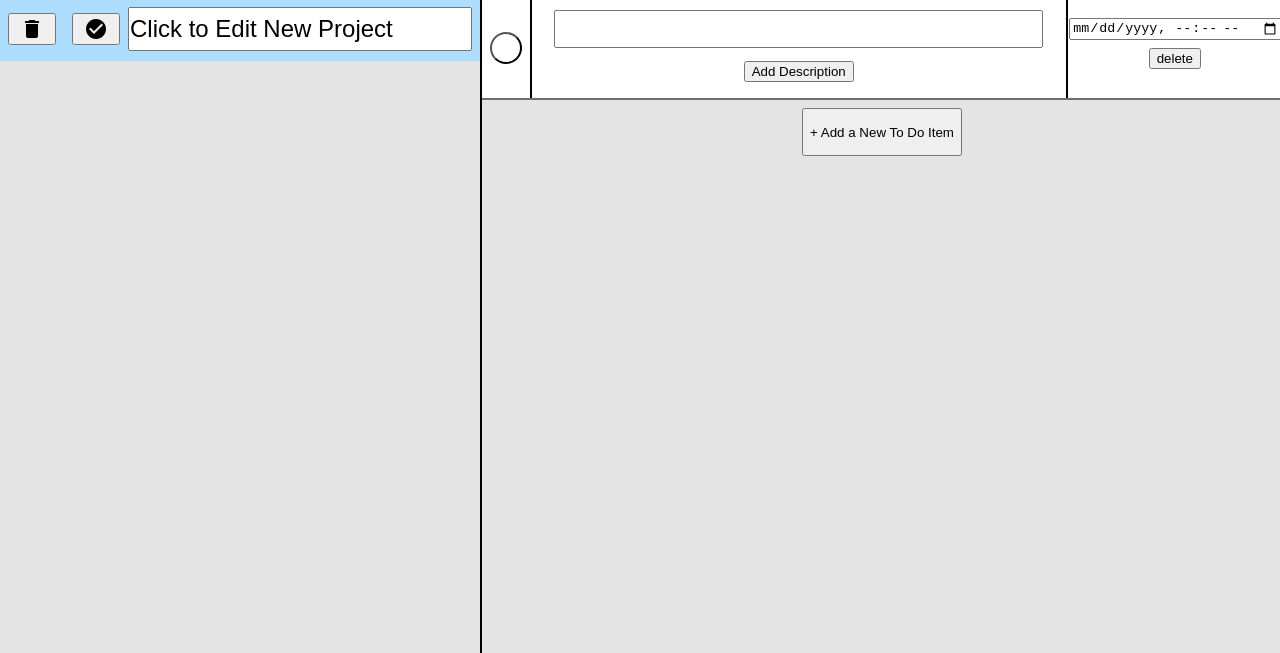
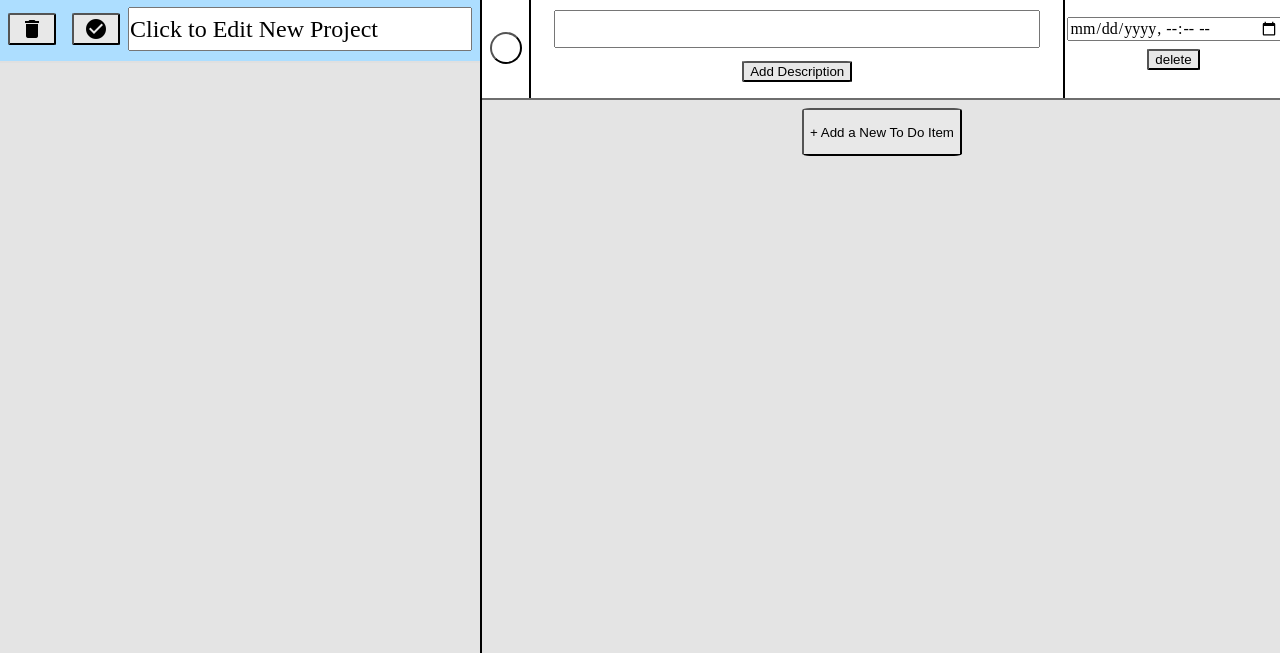
Before and after one commit to ddevaul/todo-list, a plain HTML site: page index.html in a window 1280 px wide. Shown: the part 153-806 px from the top of the page. Drawn offline with Linux system fonts and the light colour scheme.

Commit message:
Made very slight changes to button styling. Changed input text font to match with the rest of the page.

```diff
--- a/style.css
+++ b/style.css
@@ -1,4 +1,6 @@
 *, *:after *:before{
+    font-family: "Times New Roman", Times, serif;
+    font-size: 16px;
     margin: 0;
     padding: 0;
     box-sizing: border-box;
@@ -14,6 +16,15 @@ body{
     overflow: hidden;
     height: fit-content;
     margin: 0;
+}
+button{
+    background-color: rgb(232, 232, 232);
+    border-radius: 5%;
+}
+
+input {
+    font-family: "Times New Roman", Times, serif;
+    font-size: 16px;
 }
 
 .header{
```
